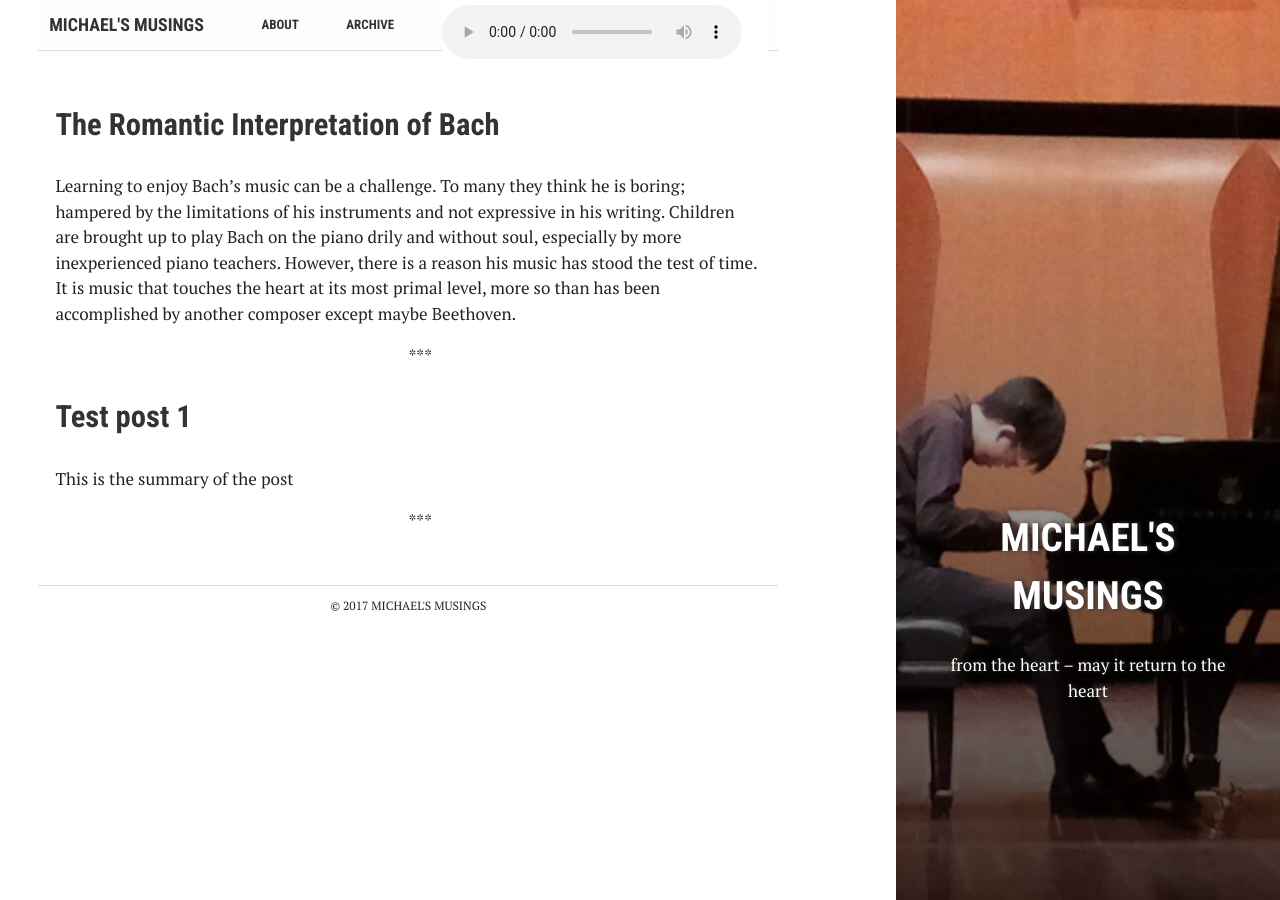
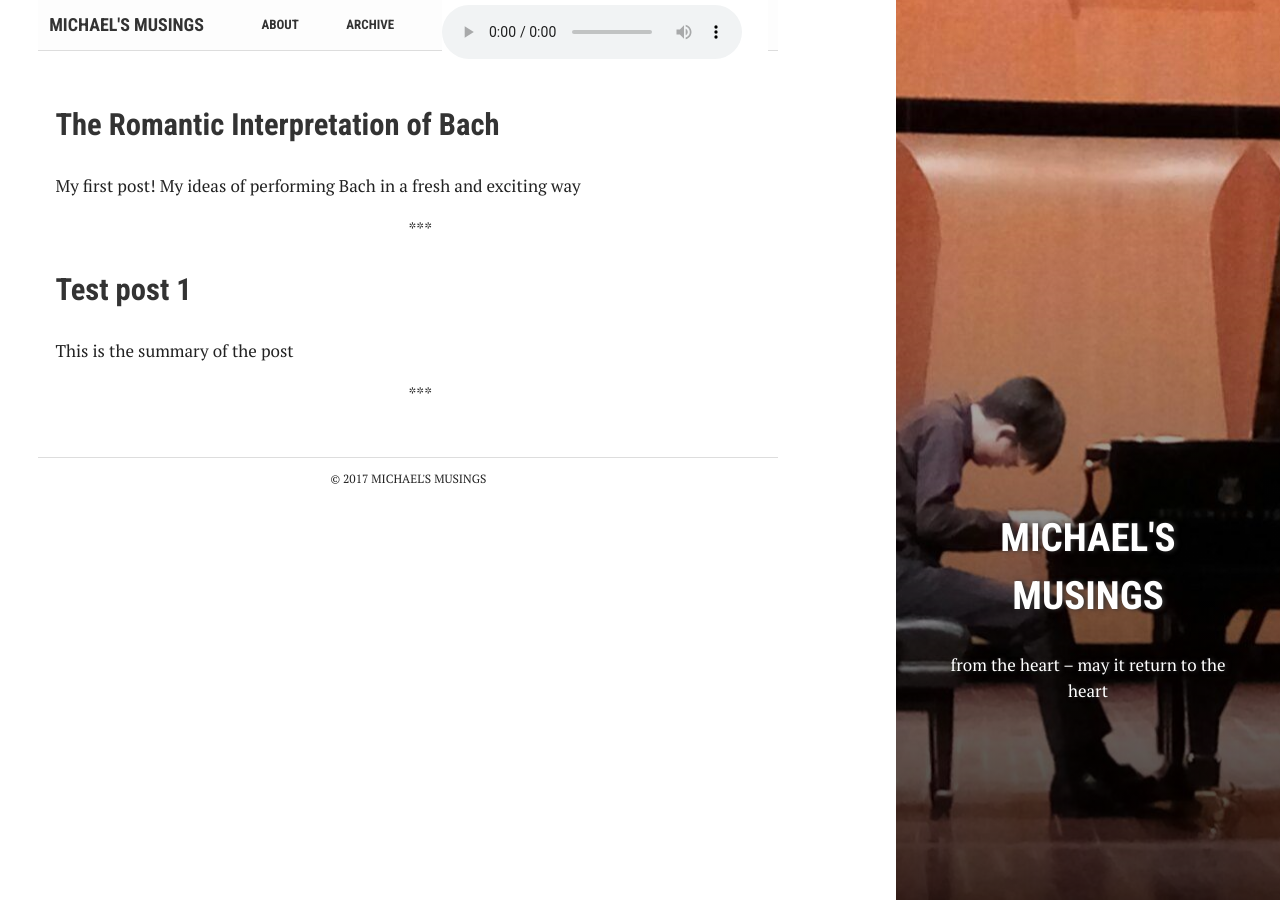
Before and after one commit to moke8198/moke8198.github.io, a Jekyll site: the page built from index.html, in a window 1280 px wide. Built offline with Jekyll 4.4.1, drawn with Linux system fonts in a browser that asks for light colours.

Commit message:
Update 2017-08-06-The-Romantic-Music-of-Bach.md

```diff
--- a/_posts/2017-08-06-The-Romantic-Music-of-Bach.md
+++ b/_posts/2017-08-06-The-Romantic-Music-of-Bach.md
@@ -3,7 +3,7 @@ layout: post
 title:  "The Romantic Interpretation of Bach"
 crawlertitle: "The Romantic Interpretation of Bach"
 summary: "This is the summary of the post"
-excerpt: "Learning to enjoy Bach’s music can be a challenge. To many they think he is boring; hampered by the limitations of his instruments and not expressive in his writing. Children are brought up to play Bach on the piano drily and without soul, especially by more inexperienced piano teachers. However, there is a reason his music has stood the test of time. It is music that touches the heart at its most primal level, more so than has been accomplished by another composer except maybe Beethoven."
+excerpt: "My first post! My ideas of performing Bach in a fresh and exciting way"
 date:   2017-08-06 17:09:47 +0800
 categories: posts
 tags: 'test'
```
